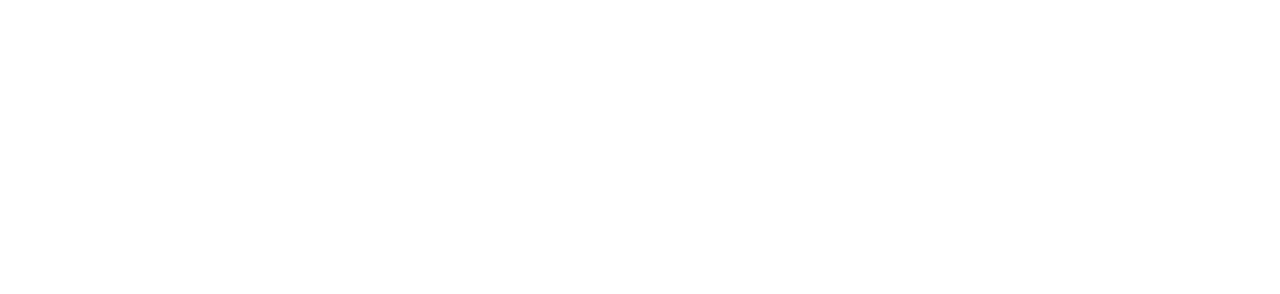
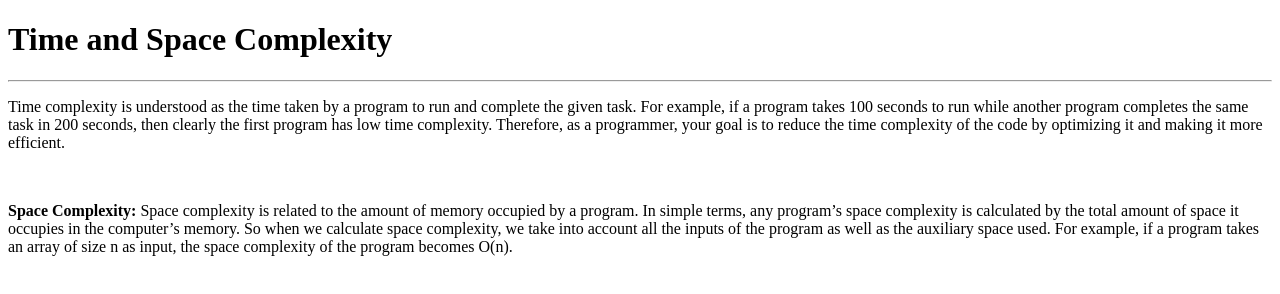
Before and after one commit to acciojob/time-and-space-complexity-pankaj-singh-rajput, a website: page main.html in a window 1280 px wide. Drawn offline with Linux system fonts and the light colour scheme.

Commit message:
created a submission

```diff
--- a/main.html
+++ b/main.html
@@ -8,6 +8,11 @@
 
 <body>
 	<!-- the entire body must be written by student -->
+	<h1>Time and Space Complexity</h1>
+	<hr>
+	<p>Time complexity is understood as the time taken by a program to run and complete the given task. For example, if a program takes 100 seconds to run while another program completes the same task in 200 seconds, then clearly the first program has low time complexity. Therefore, as a programmer, your goal is to reduce the time complexity of the code by optimizing it and making it more efficient.</p>
+	<br>
+	<p><b>Space Complexity:</b> Space complexity is related to the amount of memory occupied by a program. In simple terms, any program’s space complexity is calculated by the total amount of space it occupies in the computer’s memory. So when we calculate space complexity, we take into account all the inputs of the program as well as the auxiliary space used. For example, if a program takes an array of size n as input, the space complexity of the program becomes O(n).</p>
     <script type="text/javascript" src="./script.js">
 </script>
 
```
